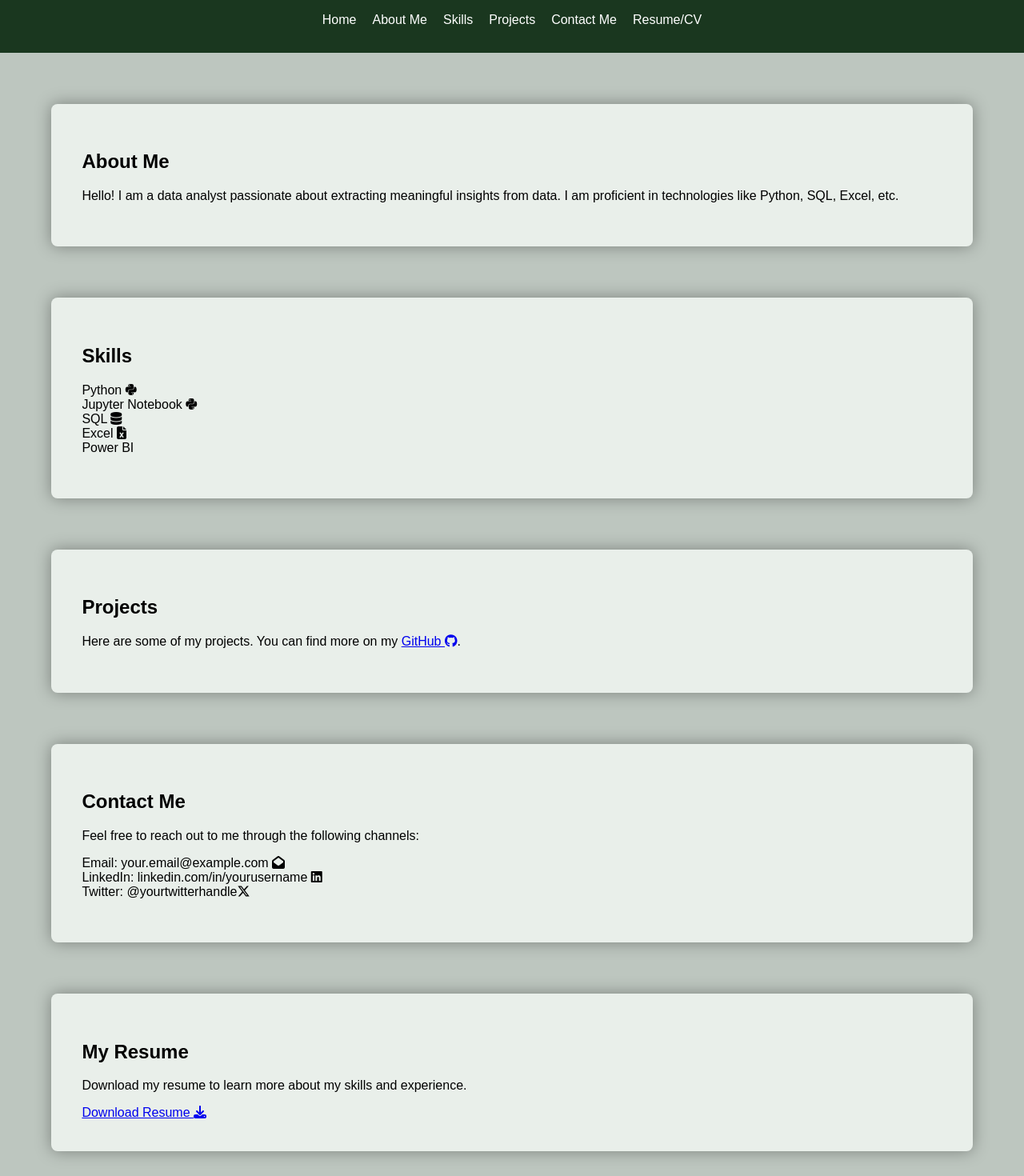
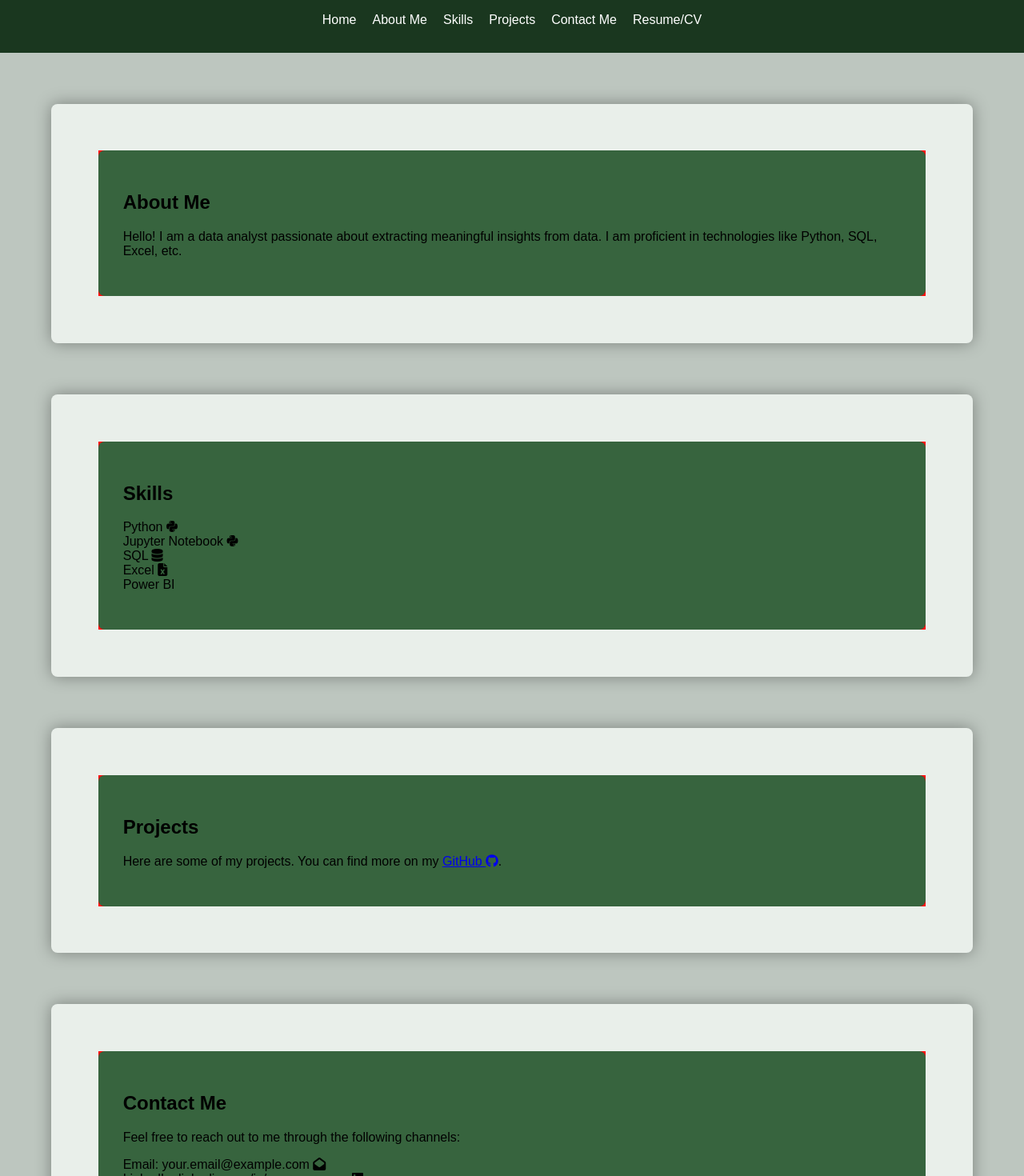
Before and after one commit to patrickaigbogun/data-analyst-portfolio, a React (Create React App) app: page / in a window 1280 px wide. Shown: the part 80-1550 px from the top of the page at 80% size. Built offline with nearby package versions, Linux system fonts and the light colour scheme.

Commit message:
minor changes

```diff
--- a/src/components/About.js
+++ b/src/components/About.js
@@ -4,13 +4,16 @@ import React from 'react';
 
 const About = () => {
   return (
-    <div id="about" >
+        <div class='pagewrapper' id="about" >
+            <div class='pagecontent'>
                 <h2>About Me</h2>
                     <p>
                         Hello! I am a data analyst passionate about extracting meaningful insights from data.
                         I am proficient in technologies like Python, SQL, Excel, etc.
                     </p>
             </div>
+        </div>
+
   );
 };
 
--- a/src/components/Contact.js
+++ b/src/components/Contact.js
@@ -4,7 +4,8 @@ import React from 'react';
 
 const Contact = () => {
   return (
-    <div id="contact">
+    <div class='pagewrapper' id="contact">
+        <div class='pagecontent'>
             <h2>Contact Me</h2>
             <p>
                 Feel free to reach out to me through the following channels:
@@ -15,6 +16,7 @@ const Contact = () => {
                 <li>Twitter: @yourtwitterhandle<i class="fa-brands fa-x-twitter"></i></li>
             </ul>
         </div>
+    </div>
   );
 };
 
--- a/src/components/Footer.js
+++ b/src/components/Footer.js
@@ -16,7 +16,7 @@ const Footer = () => {
           <h3><i class="fa-solid fa-download"></i></h3>
           <ul>
             <li>
-              <a href="src\files\PATRICK SOD CV.pdf" download>
+              <a href="/cv.pdf">
                 Download Resume
               </a>
             </li>
--- a/src/components/Projects.js
+++ b/src/components/Projects.js
@@ -1,17 +1,18 @@
-// Projects.js
+// Projects.jspagewrapper
 import React from 'react';
 
 const Projects = () => {
   return (
-    <div id="projects"> {/* Change ID to className */}
+    <div class='pagewrapper' id="projects"> {/* Change ID to className */}
+        <div class='pagecontent'>
             <h2>Projects</h2>
             <p>
                 Here are some of my projects. You can find more on my{' '}
                 <a href="https://github.com/youngboypimpin" target="_blank" rel="noopener noreferrer">
                     GitHub <i class="fa-brands fa-github"></i>
-        </a>
-        .
+                </a>.
             </p>
+        </div>
     </div>
   );
 };
--- a/src/components/Resume.js
+++ b/src/components/Resume.js
@@ -4,14 +4,16 @@ import React from 'react';
 
 const Resume = () => {
   return (
-    <div id="resume" >
+    <div class='pagewrapper' id="resume" >
+        <div class='pagecontent'>
             <h2>My Resume</h2>
             <p>
                 Download my resume to learn more about my skills and experience.
             </p>
-      <a href="https://github.com/Youngboypimpin/data-analyst-portfolio/blob/main/src/files/PATRICK%20SOD%20CV.pdf" download>
+            <a href='#'>
                 Download Resume  <i class="fa-solid fa-download"></i>
             </a>
+        </div>
     </div>
   );
 };
--- a/src/components/Skills.js
+++ b/src/components/Skills.js
@@ -4,7 +4,8 @@ import React from 'react';
 
 const Skills = () => {
   return (
-    <div id="skills" >
+    <div class='pagewrapper' id="skills" >
+        <div class='pagecontent'>
             <h2>Skills</h2>
             <ul>
                 <li>Python <i class="fa-brands fa-python"></i> </li>
@@ -14,6 +15,8 @@ const Skills = () => {
                 <li>Power BI  </li>
             </ul>
         </div>
+    </div>
+
   );
 };
 
--- a/src/styles.css
+++ b/src/styles.css
@@ -65,12 +65,26 @@ section {
   max-width: 100%;
   margin: 5%;
   background-color: #e9efea;
-  padding: 3%;
+  padding: 2%;
   border-radius: 8px;
   box-shadow: 0 0 20px rgba(0, 0, 0, 0.35); /* Add a subtle box shadow */
 }
 section ul li:hover {
   background-color: #f0f0f0;
+}
+
+.pagewrapper{
+    padding: 0%;
+    margin: 3% 3%;
+    background-color: rgb(255, 6, 6);
+}
+.pagecontent{
+    max-width: 100%;
+    margin: 0%;
+    background-color: #37643e;
+    padding: 3%;
+    border-radius: 8px;
+   /*  box-shadow: 0 0 20px rgba(0, 0, 0, 0.35); Add a subtle box shadow */
 }
 
 ul {
```
Also changed, not shown: 1 other file (tests, documents, lock files or other folders). Lines whose indentation alone changed are shown as unchanged.
